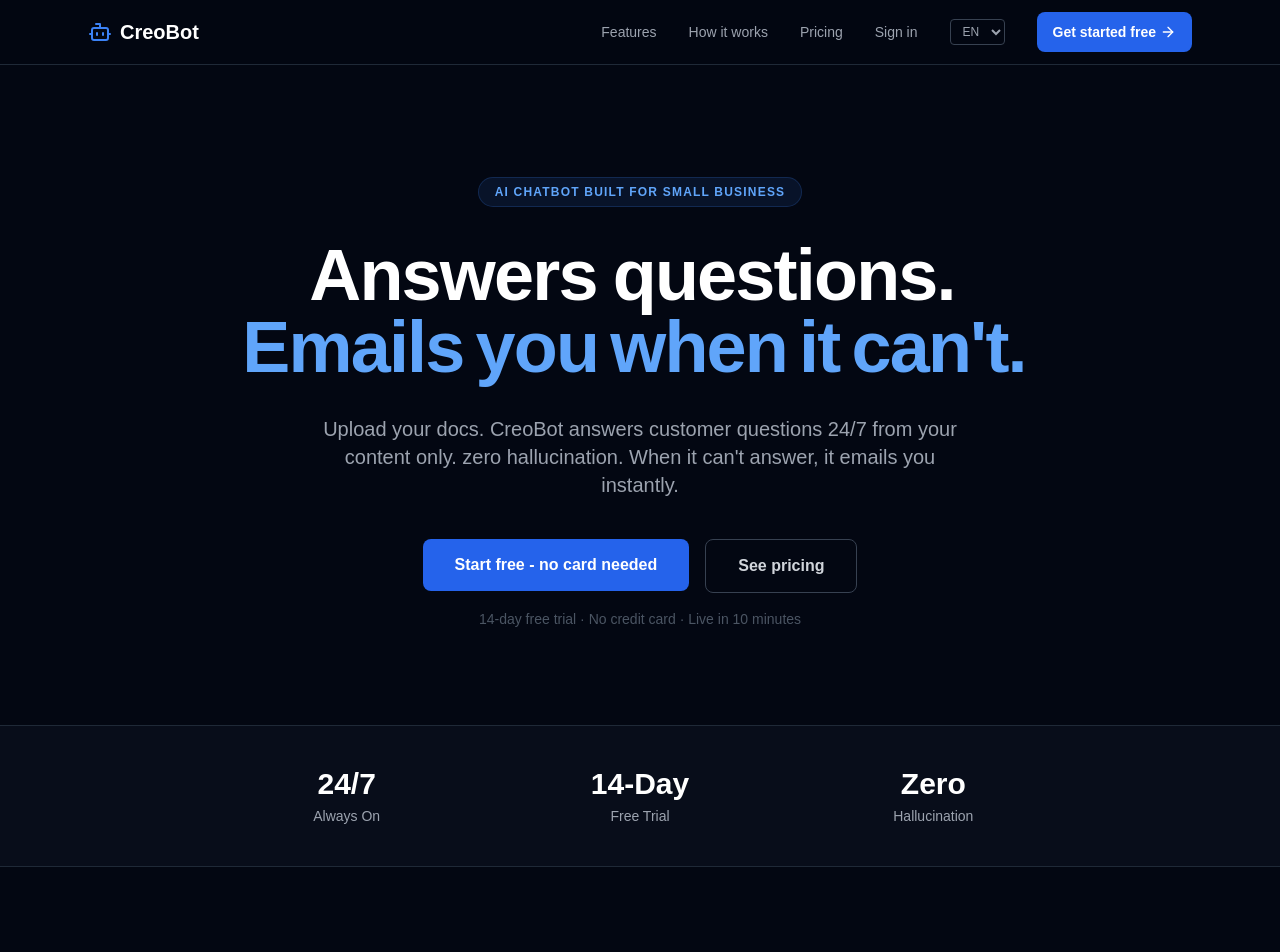
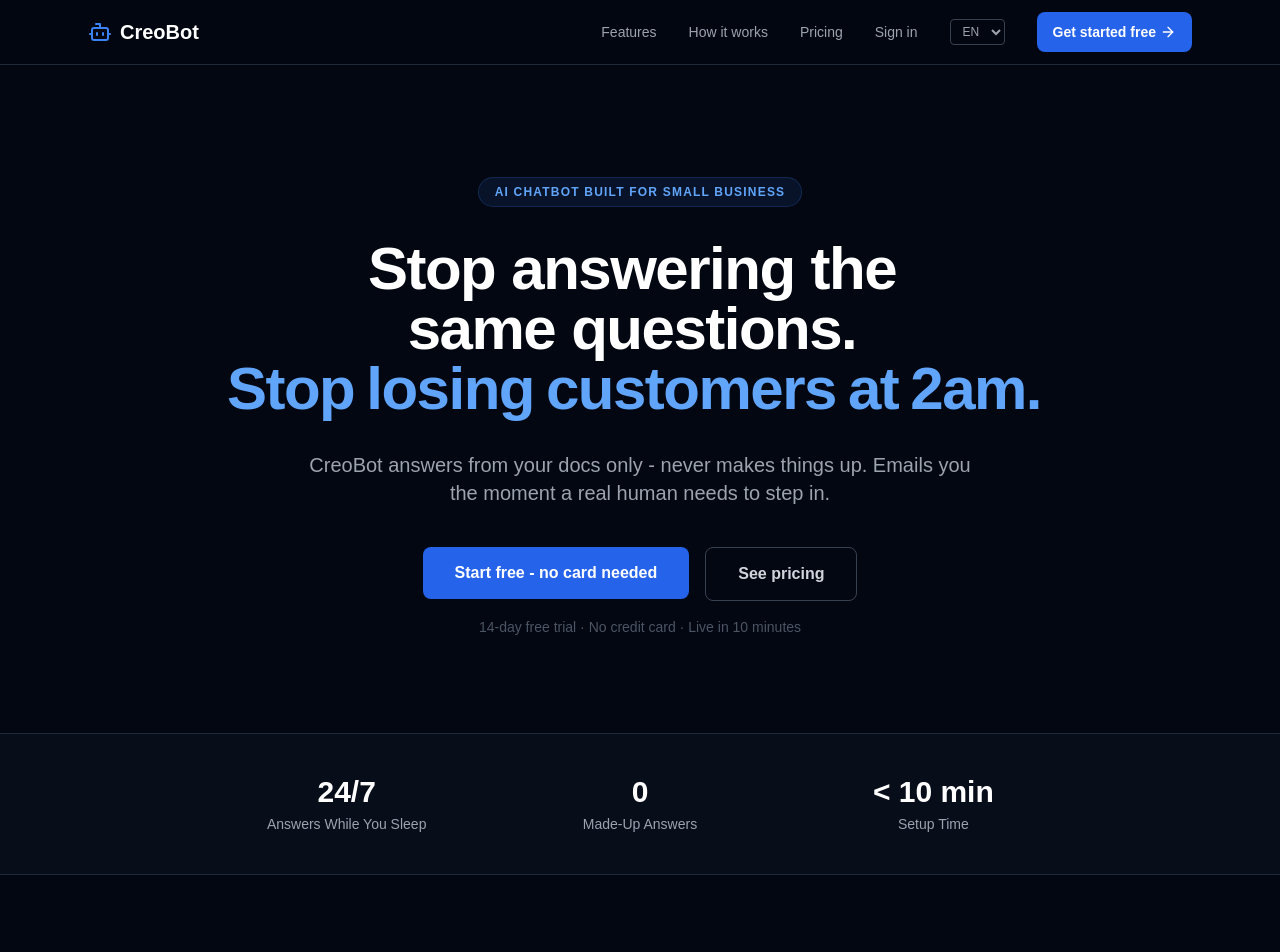
Before and after one commit to SKeval/CreoBot, a Next.js app in the folder frontend/: page / in a window 1280 px wide. Shown: the top 952 px of the page. Built offline with nearby package versions, Linux system fonts and the light colour scheme.

Commit message:
fix: hero font size and text-balance for clean line breaks

```diff
--- a/frontend/src/app/page.tsx
+++ b/frontend/src/app/page.tsx
@@ -32,9 +32,9 @@
   const { t } = useLanguage()
 
   const stats = [
-    { value: '24/7', label: t('homepage.stats_always_on') },
-    { value: '14-Day', label: t('homepage.stats_trial') },
-    { value: 'Zero', label: t('homepage.stats_hallucination') },
+    { value: '24/7', label: 'Answers While You Sleep' },
+    { value: '0', label: 'Made-Up Answers' },
+    { value: '< 10 min', label: 'Setup Time' },
   ]
 
   const features = [
@@ -111,8 +111,8 @@
     { q: t('homepage.faq_6_q'), a: t('homepage.faq_6_a') },
   ]
 
-  const heroWords = t('homepage.hero_title_white').split(' ')
-  const heroWordsBlue = t('homepage.hero_title_blue').split(' ')
+  const heroLine1 = "Stop answering the same questions."
+  const heroLine2 = "Stop losing customers at 2am."
 
   return (
     <main className="min-h-screen bg-gray-950 text-white flex flex-col">
@@ -131,14 +131,14 @@
           {t('homepage.hero_badge')}
         </motion.span>
 
-        <h1 className="text-5xl md:text-7xl font-bold tracking-tight leading-tight max-w-4xl">
+        <h1 className="text-4xl md:text-6xl font-bold tracking-tight leading-tight max-w-4xl text-balance">
           <motion.span
             variants={stagger}
             initial="hidden"
             animate="visible"
             className="inline"
           >
-            {heroWords.map((word, i) => (
+            {heroLine1.split(' ').map((word, i) => (
               <motion.span
                 key={i}
                 variants={wordVariant}
@@ -156,7 +156,7 @@
             animate="visible"
             className="inline text-blue-400"
           >
-            {heroWordsBlue.map((word, i) => (
+            {heroLine2.split(' ').map((word, i) => (
               <motion.span
                 key={i}
                 variants={wordVariant}
@@ -175,7 +175,7 @@
           transition={{ duration: 0.6, delay: 0.6 }}
           className="text-gray-400 text-lg md:text-xl mt-8 max-w-2xl leading-relaxed"
         >
-          {t('homepage.hero_subtitle')}
+          {"CreoBot answers from your docs only - never makes things up. Emails you the moment a real human needs to step in."}
         </motion.p>
 
         <motion.div
```
